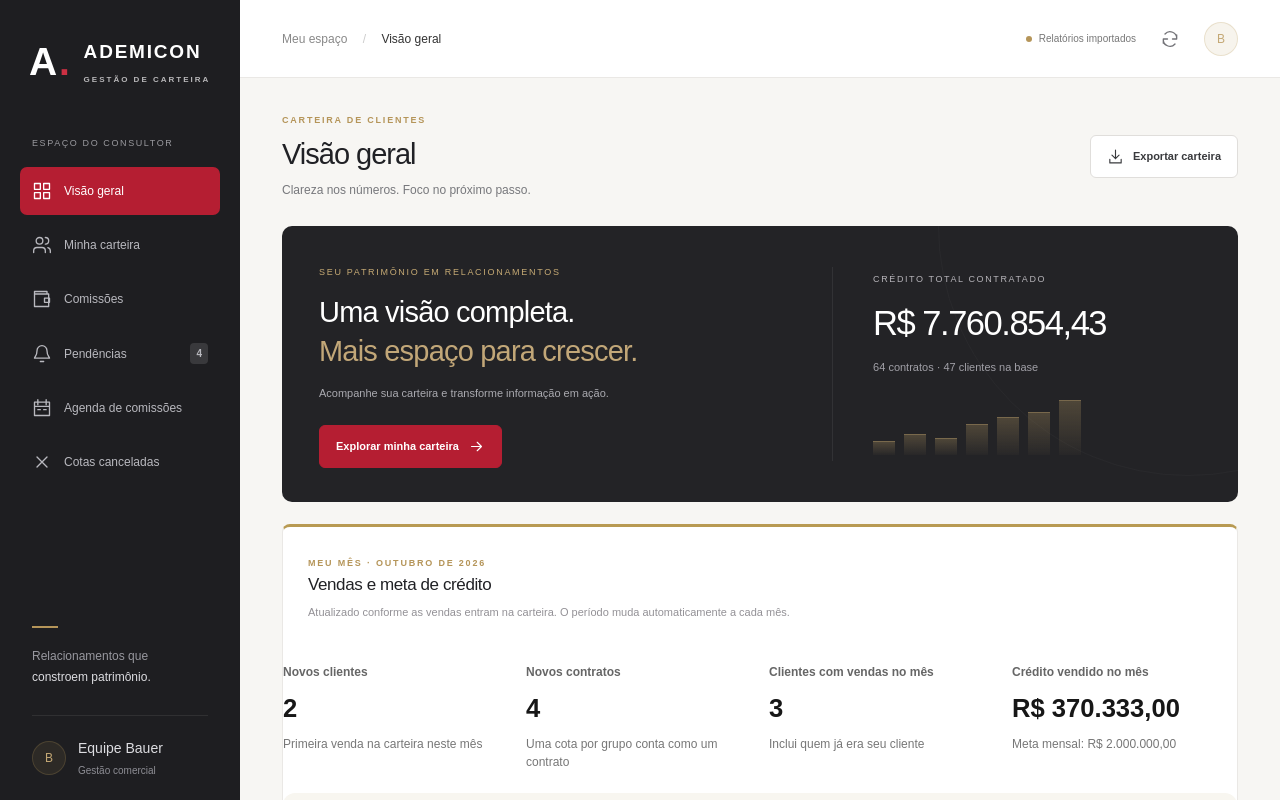
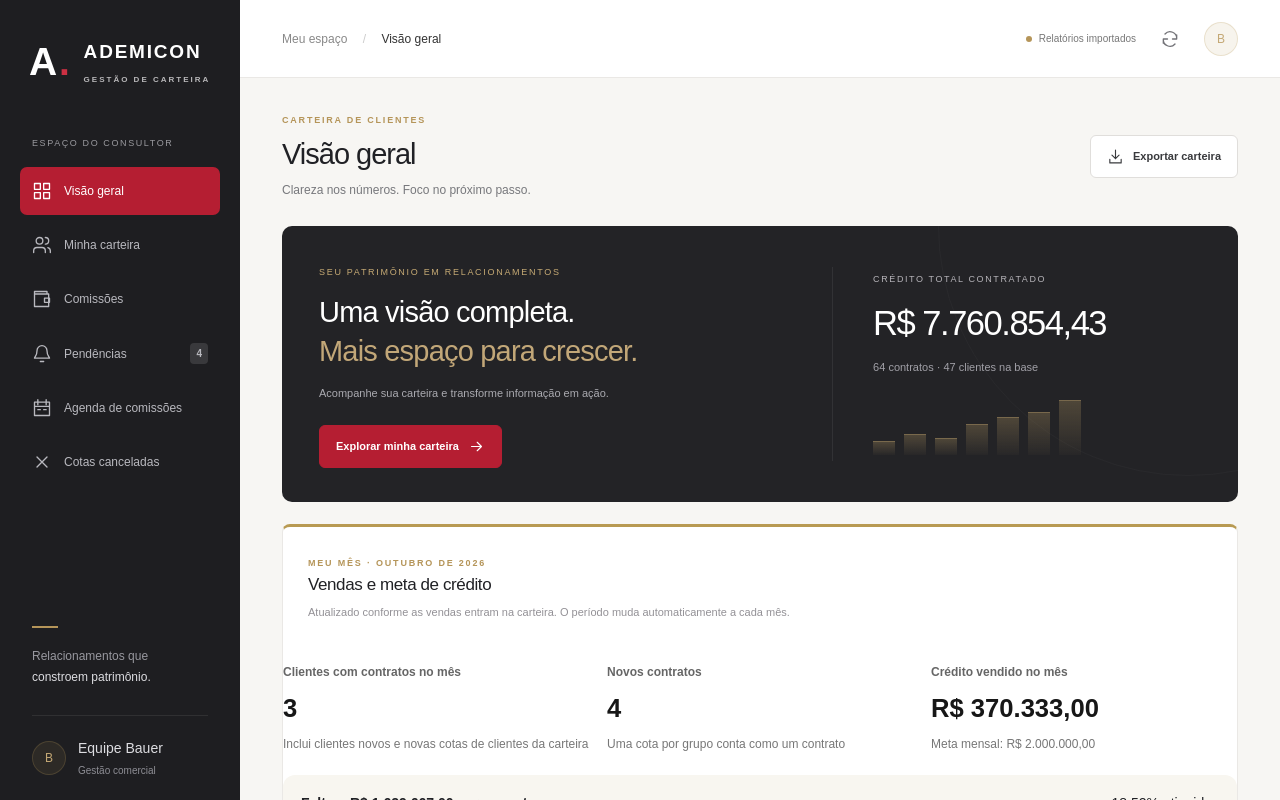
Before and after one commit to bauerenati-stack/carteira-clientes, a Next.js app: page / in a window 1280 px wide. Shown: the top 800 px of the page. Built offline with nearby package versions, Linux system fonts and the light colour scheme.

Commit message:
Conta todos os clientes com vendas no mês, incluindo novas cotas de clientes existentes

```diff
--- a/app/components/vendas-do-mes.tsx
+++ b/app/components/vendas-do-mes.tsx
@@ -15,9 +15,8 @@ export function VendasDoMes({ clientes }: { clientes: VendaDaCarteira[] }) {
   return <section className="panel monthly-sales">
     <div className="panel-heading"><div><span className="eyebrow">MEU MÊS · {titulo.toLocaleUpperCase()}</span><h2>Vendas e meta de crédito</h2><p>Atualizado conforme as vendas entram na carteira. O período muda automaticamente a cada mês.</p></div></div>
     <div className="monthly-metrics">
-      <div><small>Novos clientes</small><strong>{resumo.novosClientes}</strong><span>Primeira venda na carteira neste mês</span></div>
+      <div><small>Clientes com contratos no mês</small><strong>{resumo.compradores}</strong><span>Inclui clientes novos e novas cotas de clientes da carteira</span></div>
       <div><small>Novos contratos</small><strong>{resumo.contratos}</strong><span>Uma cota por grupo conta como um contrato</span></div>
-      <div><small>Clientes com vendas no mês</small><strong>{resumo.compradores}</strong><span>Inclui quem já era seu cliente</span></div>
       <div><small>Crédito vendido no mês</small><strong>{dinheiro(resumo.credito)}</strong><span>Meta mensal: {dinheiro(META_CREDITO_MENSAL)}</span></div>
     </div>
     <div className="monthly-goal"><div><strong>{resumo.falta > 0 ? `Faltam ${dinheiro(resumo.falta)} para a meta` : "Meta atingida"}</strong><span>{resumo.percentual.toLocaleString("pt-BR",{maximumFractionDigits:2})}% atingidos{resumo.excedente > 0 ? ` · ${dinheiro(resumo.excedente)} acima da meta` : ""}</span></div><progress aria-label="Progresso da meta mensal de crédito" value={Math.min(100,resumo.percentual)} max={100} /></div>
--- a/app/globals.css
+++ b/app/globals.css
@@ -1338,7 +1338,7 @@ select {
 .client-dialog .commission-ledger { padding: 12px; }
 
 .monthly-sales { margin: 22px 0; border-top: 3px solid #b89a52; }
-.monthly-metrics { display: grid; grid-template-columns: repeat(4,minmax(0,1fr)); gap: 18px; margin: 22px 0; }
+.monthly-metrics { display: grid; grid-template-columns: repeat(3,minmax(0,1fr)); gap: 18px; margin: 22px 0; }
 .monthly-metrics > div { display: flex; flex-direction: column; gap: 8px; }
 .monthly-metrics small { color: #666; font-weight: 600; }
 .monthly-metrics strong { font-size: clamp(22px,2vw,30px); color: #171717; }
```
